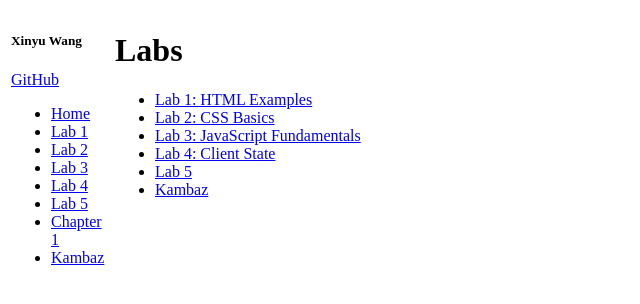
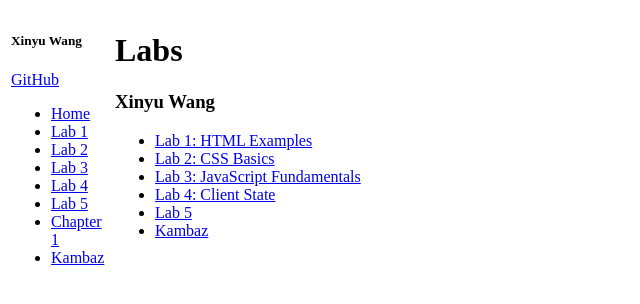
Before and after one commit to wangx24/cs5610-webdev-client, a Next.js app: page /labs in a window 1280 px wide. Shown: the top 304 px of the page, without its empty margins (0-640 px from the left). Built offline with nearby package versions, Linux system fonts and the light colour scheme.

Commit message:
add one more name

```diff
--- a/app/labs/page.tsx
+++ b/app/labs/page.tsx
@@ -4,6 +4,7 @@ export default function Labs() {
   return (
     <div id="wd-labs">
       <h1>Labs</h1>
+      <h3>Xinyu Wang</h3>
       <ul>
         <li>
           <Link href="/labs/lab1">Lab 1: HTML Examples</Link>
```
